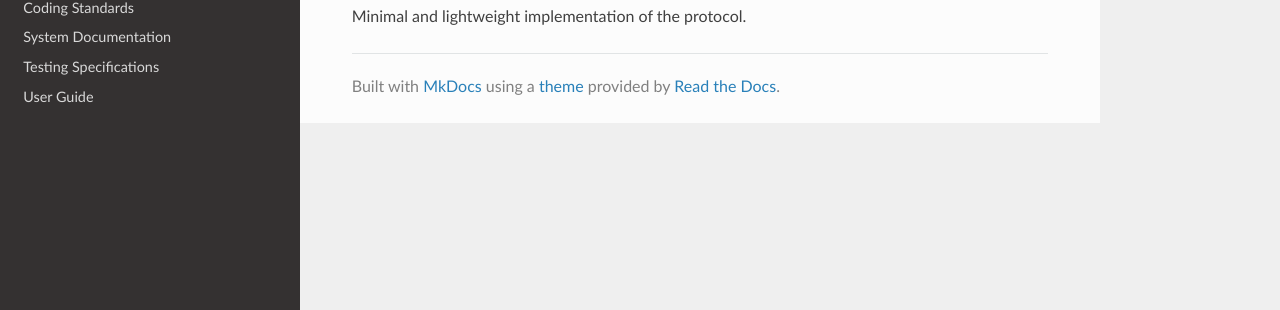
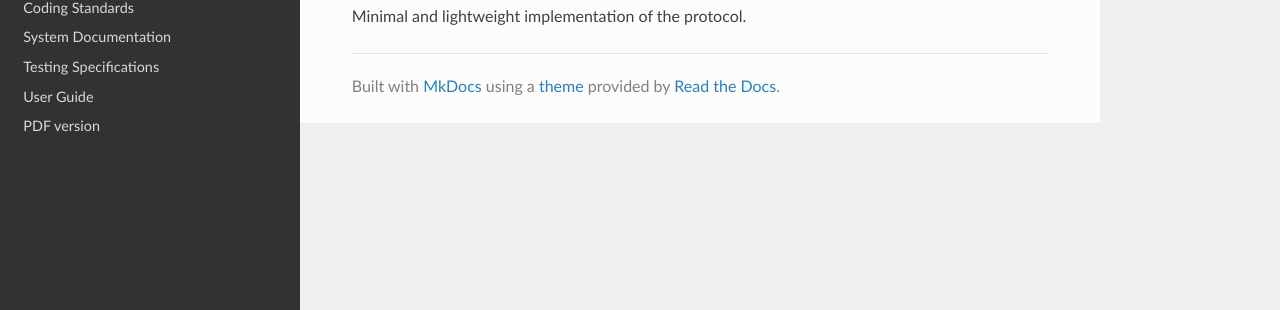
Before and after one commit to JacopoWolf/PotatoChatProtocol, an MkDocs documentation site: the page built from docs/index.md, in a window 1280 px wide. Shown: the part 497-807 px from the top of the page. Built offline with MkDocs 1.6.1, drawn with Linux system fonts in a browser that asks for light colours; nearby versions of some CDN libraries.

Commit message:
Added PDF version
Co-Authored-By: Alessio Trentin <alessio789@users.noreply.github.com>

```diff
--- a/mkdocs.yml
+++ b/mkdocs.yml
@@ -23,6 +23,8 @@ nav:
     - 'Testing Specifications': 'product/testingspecifications.md'
     - 'User Guide': 'product/usageguide.md'
 
+    - 'PDF version': 'PCP.pdf'
+
 
 use_directory_urls: true
 theme:
```
Also changed, not shown: 1 other file.
